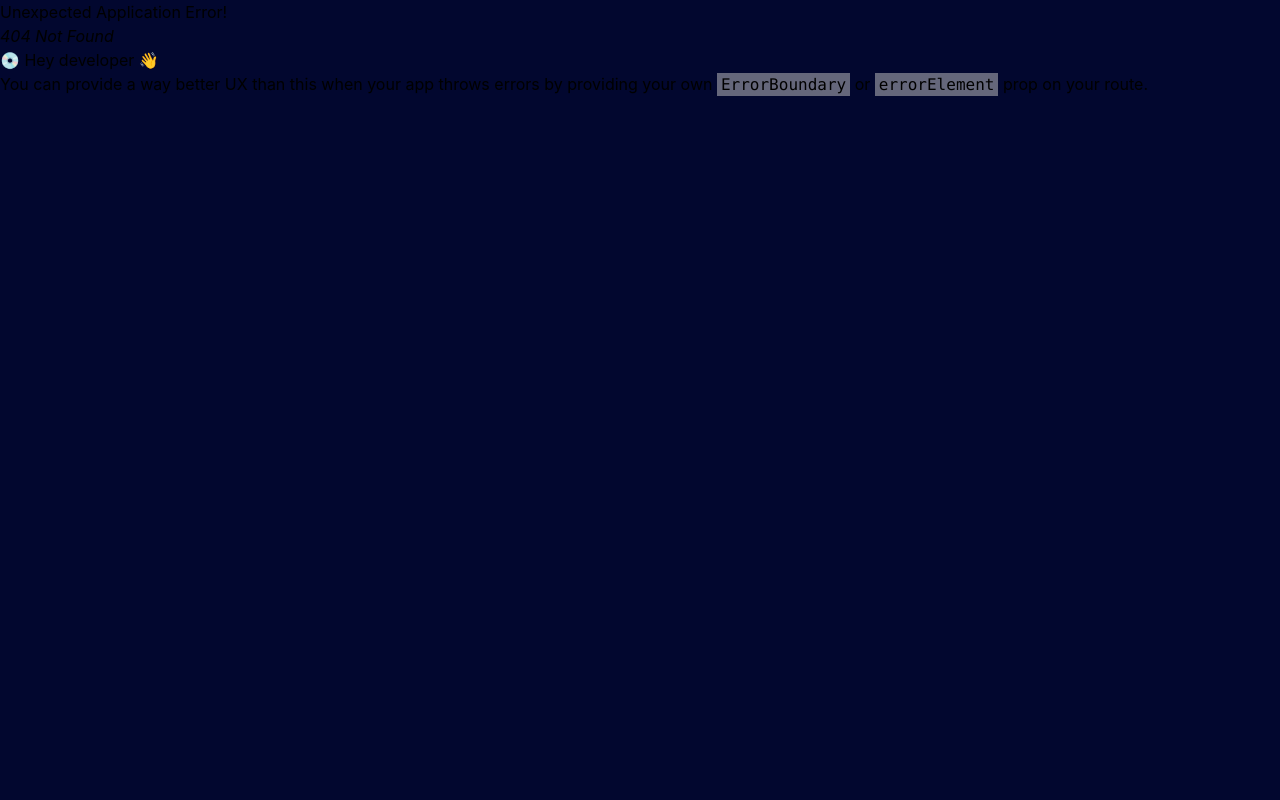
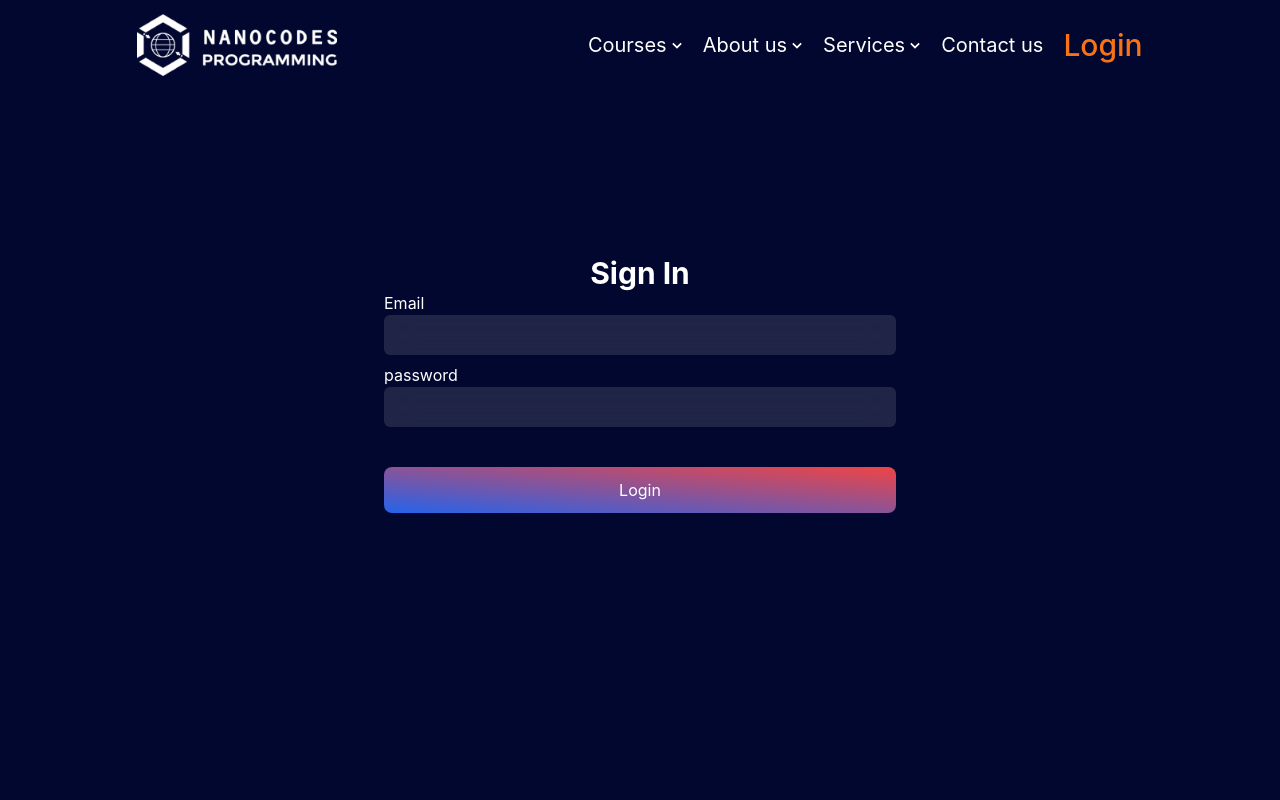
Before and after one commit to romeoscript/nanocodes_website, a React (Create React App) app: page /login in a window 1280 px wide. Before the commit this address had no page. Shown: the top 800 px of the page. Built offline with nearby package versions, Linux system fonts and the light colour scheme.

Commit message:
login page

```diff
--- /dev/null
+++ b/src/pages/Login.jsx
@@ -0,0 +1,35 @@
+import React from 'react'
+import Layout from '../components/Layout'
+
+const Login = () => {
+  return (
+    <Layout>
+        <div className='min-h-[100vh] flex items-center flex-col text-white justify-center'>
+            <p className='font-bold text-3xl'>Sign In</p>
+            <form action="#" className="w-[40%]">
+            <div>
+              <label htmlFor="#">Email </label> <br />
+              <input
+                type="email"
+                className=" w-full p-2 rounded-md mb-2 outline-none maini"
+              />
+            </div>
+            <div>
+              <label htmlFor="#">password</label> <br />
+              <input
+                type="password"
+                className=" w-full p-2 rounded-md mb-2 outline-none maini"
+              />
+            </div>
+
+
+            <button className="block bg-gradient-to-tr from-blue-600 to-red-500 rounded-lg w-full my-[2rem] p-[0.7rem]">
+           Login
+            </button>
+          </form>
+        </div>
+    </Layout>
+  )
+}
+
+export default Login
```
Also changed, not shown: src/App.js (+6 -1 lines).
